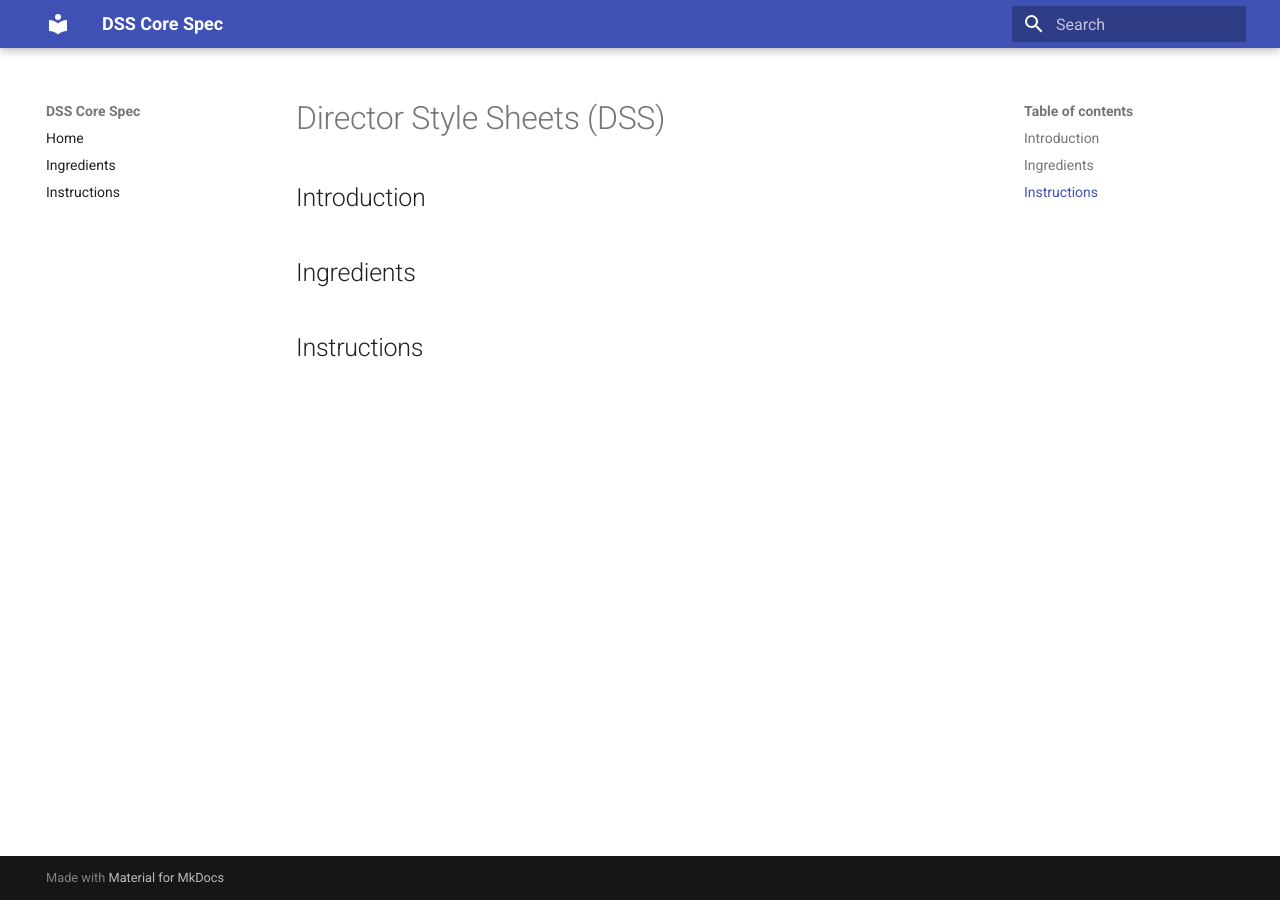
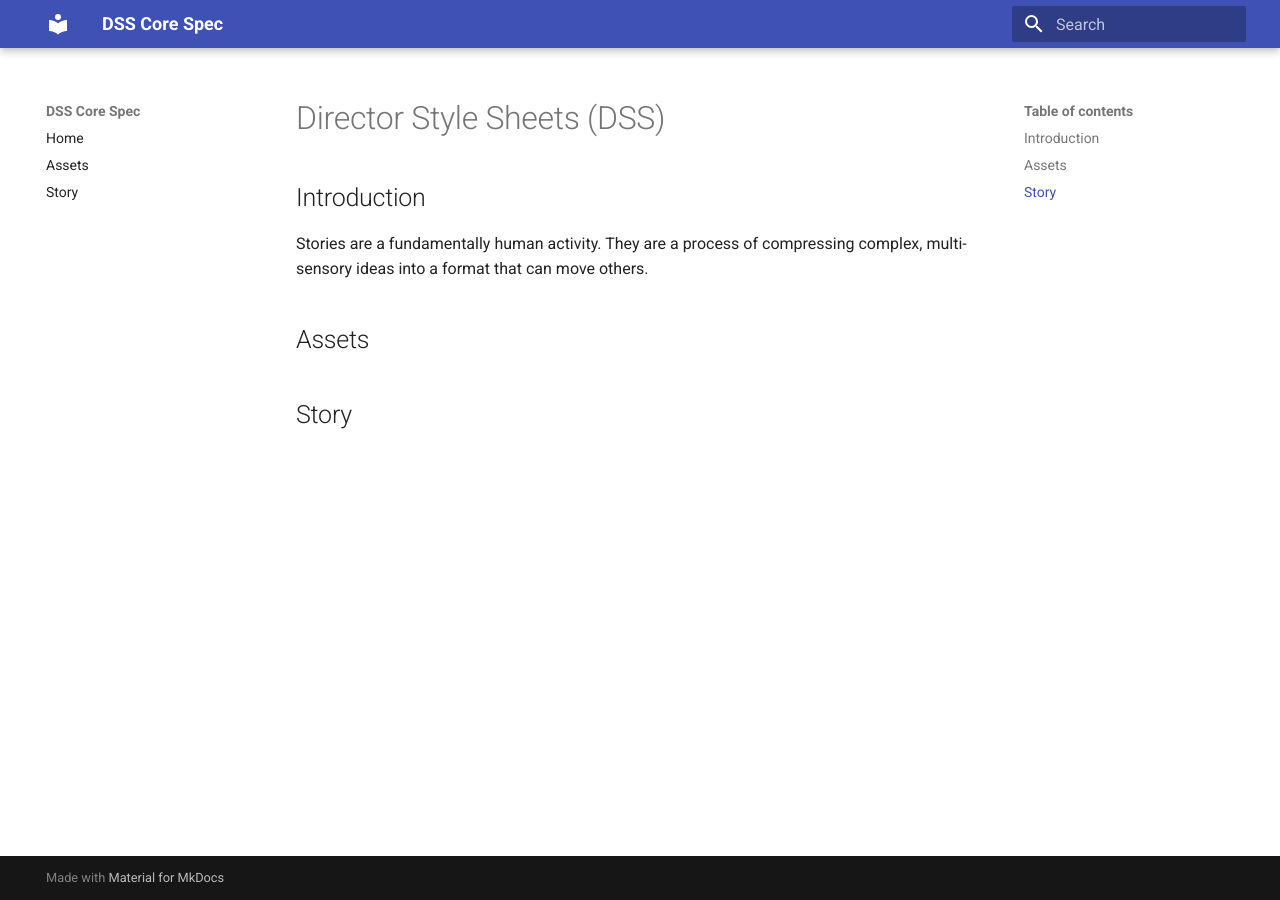
Before and after one commit to DirectorStyleSheets/core, an MkDocs documentation site: the page built from docs/index.md, in a window 1280 px wide. Built offline with MkDocs 1.6.1 and Material for MkDocs 9.7.7, drawn with Linux system fonts in a browser that asks for light colours.

Commit message:
Changed the wording of the 2 main components to be more clear

```diff
--- a/docs/index.md
+++ b/docs/index.md
@@ -2,6 +2,8 @@
 
 ## Introduction
 
-## Ingredients
+Stories are a fundamentally human activity. They are a process of compressing complex, multi-sensory ideas into a format that can move others.
 
-## Instructions
+## Assets
+
+## Story
--- a/mkdocs.yml
+++ b/mkdocs.yml
@@ -3,5 +3,5 @@ theme:
   name: "material"
 nav:
   - Home: index.html
-  - Ingredients: ingredients.md
-  - Instructions: instructions.md
+  - Assets: assets.md
+  - Story: story.md
```
Also changed, not shown: docs/assets.md (renamed from docs/ingredients.md), docs/story.md (renamed from docs/instructions.md).
